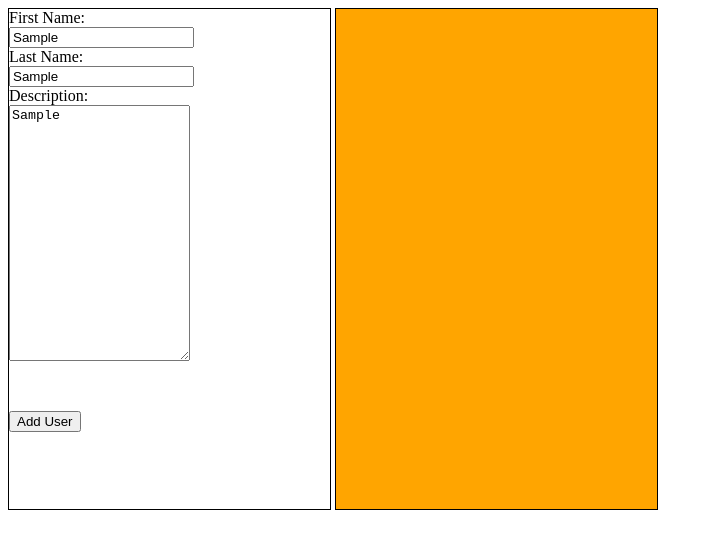
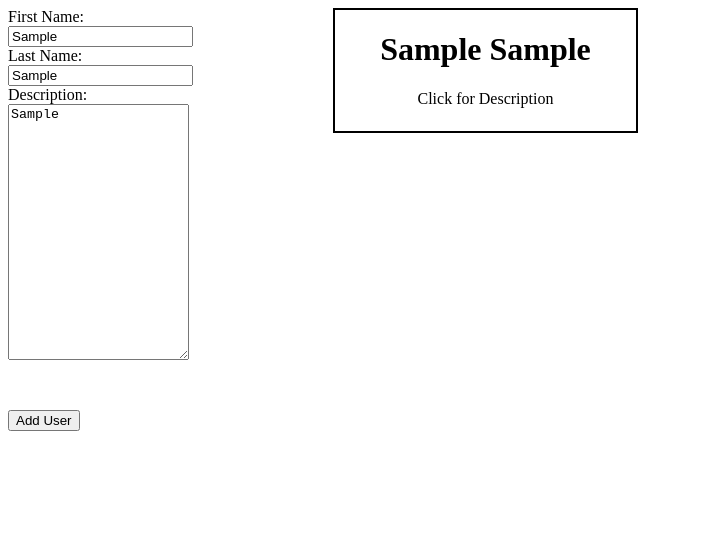
Before and after one commit to MikeDacanay/JQ_Contact_Card, a plain HTML site: page JQ_Contact_Card/index.html in a window 1280 px wide. Both pictures are taken after typing "Sample", "Sample", "Sample" into the empty fields and a click on the button "Add User". Shown: the whole page, without its empty margins (0-713 px from the left). Drawn offline with nearby package versions, Linux system fonts and the light colour scheme.

Commit message:
finished exercise, added toggling method to hide/show dynamic div

```diff
--- a/JQ_Contact_Card/index.html
+++ b/JQ_Contact_Card/index.html
@@ -17,29 +17,62 @@
 				form, #container{
 					height: 500px;
 					width: 321px;
-					border: 1px solid black;
 					display: inline-block;
 					vertical-align: top;
 				}
-				#container{
-					background-color: orange;
+				.card{
+					width: 95%;
+					height: 25%;
+					border: 2px solid black;
+					font-size: 100%;
+					box-sizing: border-box;
+				}
+				.hide{
+					display: none;
+				}
+				h1,
+				p{
+					text-align: center;
+
 				}
 		</style>
 		<script src="https://ajax.googleapis.com/ajax/libs/jquery/3.2.1/jquery.min.js"></script>
 	</head>
 	<body>
 	<form>
-		First Name: <input type = "text">
-		Last Name: <input type = "text">
-		Description: <textarea name = "description"></textarea>
+		First Name: <input class = "1st" type = "text">
+		Last Name: <input class = "last" type = "text">
+		Description: <textarea class = "describe" name = "description"></textarea>
 		<button type = "button"> Add User </button>
 	</form>
 	<div id = "container">
 	</div>
 	<script>
-		$('button').click(function(){
-			// console.log("hellow")  ----- to test to see if button works as intended
-		})
+		$(document).on('click',"button", function(){
+			// console.log("hellow")
+			var x = $(".1st").val();
+			var y = $(".last").val();
+
+			var z = $(".describe").val();
+
+
+			$("#container").append(
+
+				"<div class = 'card'>" +
+						"<h1>" +
+							x + " " + y +
+						"</h1>" +
+						"<p>" +
+						"Click for Description" +
+						"</p><p class = 'hide'>" +
+						z +
+						"</p></div>"
+
+				)
+			});
+		$(document).on('click',".card", function(){
+			$(this).children().toggle();
+			});
 	</script>
 	</body>
 </html>
```
Also changed, not shown: JQ_Contact_Card/example.PNG (added).
